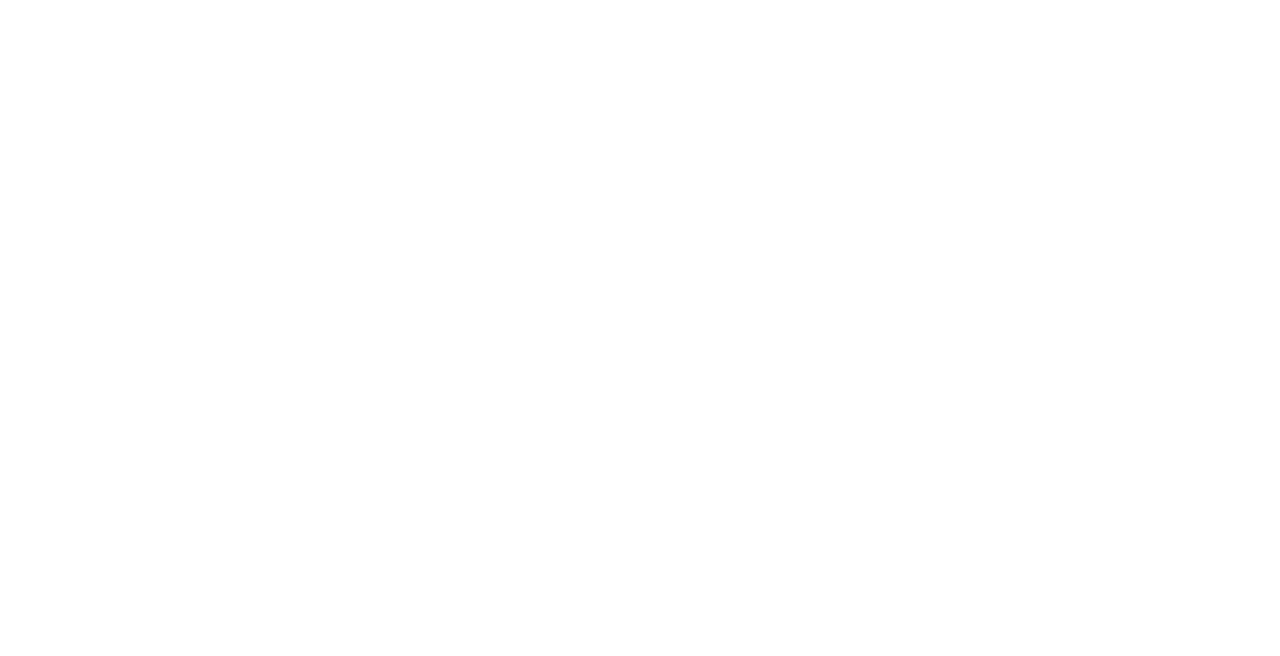
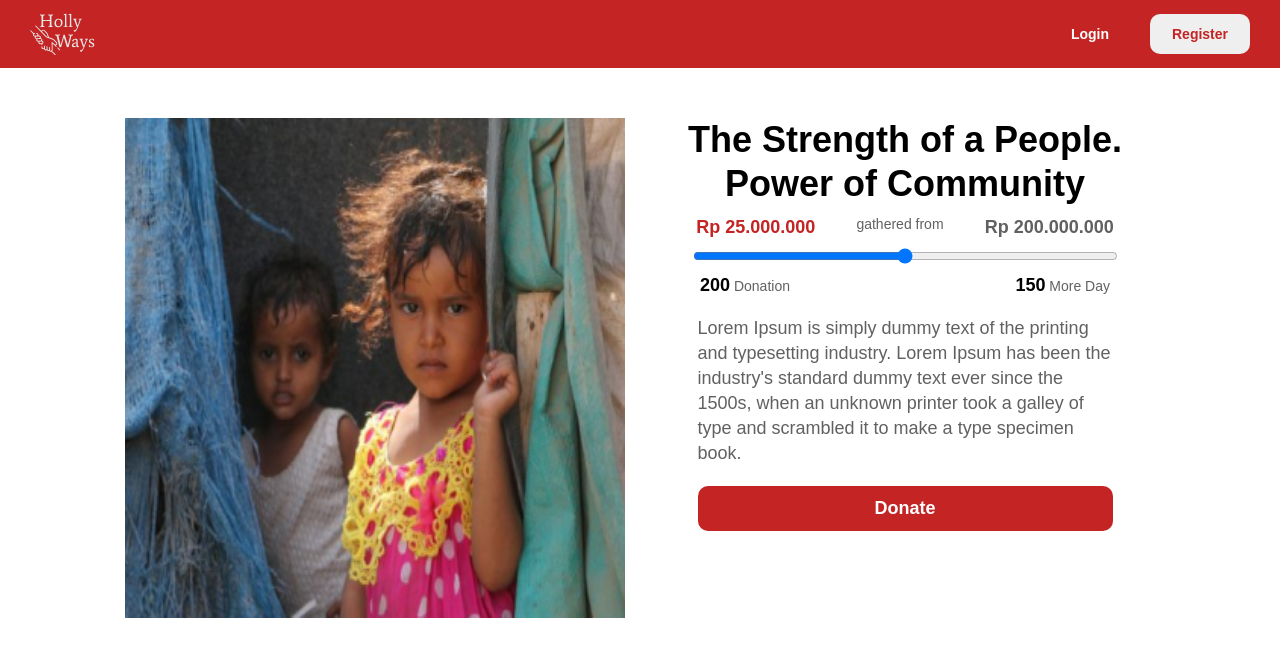
Before and after one commit to ozan1338/FE-HolyWays, a React (Create React App) app: page /details in a window 1280 px wide. Before the commit this address had no page. Shown: the top 656 px of the page. Built offline with nearby package versions, Linux system fonts and the light colour scheme.

Commit message:
Downgrade react-router-dom and create details page

```diff
--- a/package.json
+++ b/package.json
@@ -11,7 +11,7 @@
     "react-dom": "^17.0.2",
     "react-lazy-load-image-component": "^1.5.1",
     "react-redux": "^7.2.6",
-    "react-router-dom": "^6.1.1",
+    "react-router-dom": "^5.2.0",
     "react-scripts": "4.0.3",
     "react-stripe-checkout": "^2.6.3",
     "redux": "^4.1.2",
--- a/src/App.js
+++ b/src/App.js
@@ -1,13 +1,15 @@
 import './App.css';
-import {BrowserRouter as Router , Route, Routes} from "react-router-dom";
+import {BrowserRouter as Router , Route, Switch} from "react-router-dom";
 import LandingPage from './pages/LandingPage';
+import DetailsPage from './pages/DetailsPage';
 
 function App() {
   return (
     <Router>
-      <Routes>
-        <Route path='/' element={<LandingPage />} />
-      </Routes>
+      <Switch>
+        <Route path='/' component={LandingPage} exact />
+        <Route path='/details' component={DetailsPage} exact />
+      </Switch>
     </Router>
   );
 }
--- a/src/components/Navbar.js
+++ b/src/components/Navbar.js
@@ -1,14 +1,14 @@
 import React from "react";
 
-export default function Navbar({openModal}) {
+export default function Navbar({openLogin,openRegister}) {
   return (
     <div className="navbar">
       <div className="navbar-brand">
         <img alt="logo" src={process.env.PUBLIC_URL + '/assets/images/Icon.svg'} />
       </div>
       <div className="navbar-btn">
-        <button className="btn-login" onClick={()=>{openModal(true)}}>Login</button>
-        <button className="btn-register">Register</button>
+        <button className="btn-login" onClick={()=>{openLogin(true); openRegister(false)}}>Login</button>
+        <button className="btn-register" onClick={()=>{openLogin(false); openRegister(true)}}>Register</button>
       </div>
     </div>
   );
--- a/src/index.css
+++ b/src/index.css
@@ -358,8 +358,89 @@
   cursor: pointer;
 }
 
-/* span a{
+.details-page{
+  display: flex;
+  justify-content: center;
+}
+
+.details-page-image img, .details-page-description{
+  margin-top: 50px;
+  width: 500px;
+  height: 500px;
+}
+
+.details-page-description{
+  margin-left: 30px;
+  display: flex;
+  flex-direction: column;
+  align-items: center;
+}
+
+.details-page-description h1{
   font-weight: bold;
-  color: #333;
-  text-decoration: none;
-} */
+  font-size: 36px;
+  line-height: 44px;
+  text-align: center;
+}
+
+.details-page-description strong{
+  font-weight: bold;
+  font-size: 18px;
+  line-height: 22px;
+}
+
+.details-page-description p{
+  font-weight: normal;
+  font-size: 14px;
+  line-height: 17px;
+  color: #616161;
+}
+
+.details-page-description input[type=range]{
+  width: 85%;
+}
+
+.details-page-info .strong-red {
+  color: #c42424;
+}
+
+.details-page-info, .details-page-info-2{
+  margin: 10px 0;
+  display: flex;
+}
+
+.details-page-info{
+  width: 100%;
+  justify-content: space-evenly;
+}
+
+.details-page-info-2{
+  width: 82%;
+  justify-content: space-between;
+}
+
+.details-page-info-2 strong{
+  color: #000;
+  font-size: 18px;
+  line-height: 22px;
+}
+
+.details-page-description .description{
+  width: 83%;
+  margin: 10px 0;
+  font-size: 18px;
+  line-height: 25px;
+}
+
+.details-page-description button{
+  margin: 10px;
+  background-color: #c42424;
+  width: 83%;
+  height: 45px;
+  border-radius: 10px;
+  border: none;
+  color: #fff;
+  font-weight: 900;
+  font-size: 18px;
+  line-height: 25px;
+}
--- /dev/null
+++ b/src/pages/DetailsPage.js
@@ -0,0 +1,39 @@
+import React from "react";
+import { LazyLoadImage } from "react-lazy-load-image-component";
+import Navbar from "../components/Navbar";
+
+export default function DetailsPage() {
+  return (
+    <div>
+      <Navbar />
+      <div className="details-page">
+        <div className="details-page-image">
+          <LazyLoadImage
+            src={process.env.PUBLIC_URL + "/assets/images/image-3.png"}
+            alt="LazyLoadImage"
+          />
+        </div>
+        <div className="details-page-description">
+          <h1>The Strength of a People. Power of Community</h1>
+          <div className="details-page-info">
+              <p><strong className="strong-red">Rp 25.000.000</strong></p>
+              <p>gathered from</p>
+              <p><strong>Rp 200.000.000</strong></p>
+          </div>
+          <input type="range" id="vol" name="vol" min="0" max="100" />
+          <div className="details-page-info-2">
+            <p><strong>200</strong> Donation</p>
+            <p><strong>150</strong> More Day</p>
+          </div>
+          <p className="description">
+            Lorem Ipsum is simply dummy text of the printing and typesetting
+            industry. Lorem Ipsum has been the industry's standard dummy text
+            ever since the 1500s, when an unknown printer took a galley of type
+            and scrambled it to make a type specimen book.
+          </p>
+          <button className="btn-donate ">Donate</button>
+        </div>
+      </div>
+    </div>
+  );
+}
--- a/src/pages/LandingPage.js
+++ b/src/pages/LandingPage.js
@@ -10,7 +10,7 @@
     const [openRegister, setOpenRegister] = useState(false);
   return (
     <div className="landing-page">
-      <Navbar openModal={setOpenLogin} />
+      <Navbar openLogin={setOpenLogin} openRegister={setOpenRegister} />
       {openLogin ? <Login openLogin={setOpenLogin} openRegister={setOpenRegister} /> : null}
       {openRegister ? <Register openLogin={setOpenLogin} openRegister={setOpenRegister} /> : null}
 
```
Also changed, not shown: 1 other file (tests, documents, lock files or other folders).
